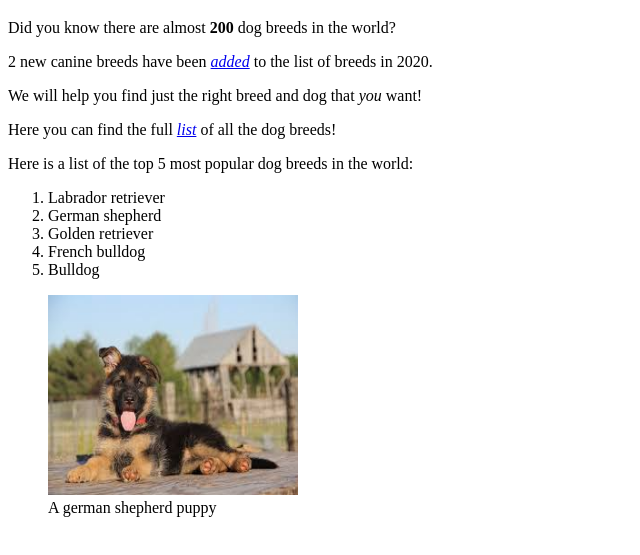
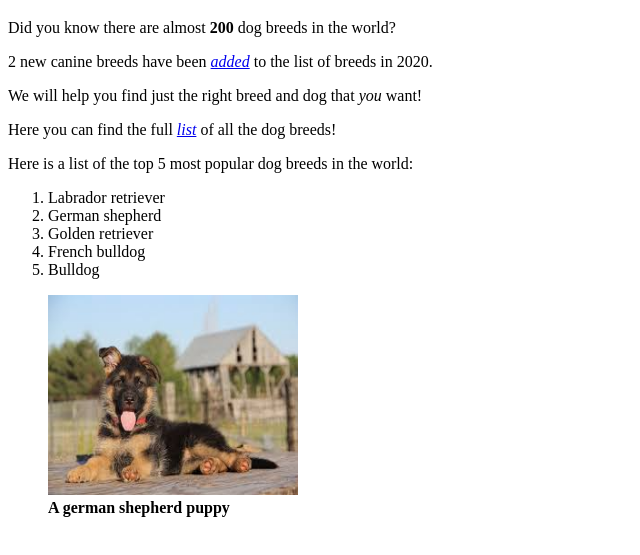
Before and after one commit to jerejalmari/htmlexcercise, a plain HTML site: page index.html in a window 1280 px wide. Shown: the part 61-616 px from the top of the page, without its empty margins (0-640 px from the left). Drawn offline with Linux system fonts and the light colour scheme.

Commit message:
text style update

```diff
--- a/index.html
+++ b/index.html
@@ -22,7 +22,7 @@
     </ol>
     <figure>
         <img src="images/germanshepherdpuppy.jpg" alt="" width="250" height="200">
-        <figcaption>A german shepherd puppy</figcaption>
+        <figcaption><b>A german shepherd puppy</b></figcaption>
     </figure>
 </body>
 </html>
```
